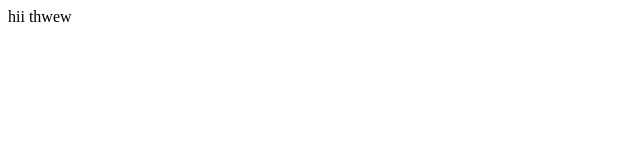
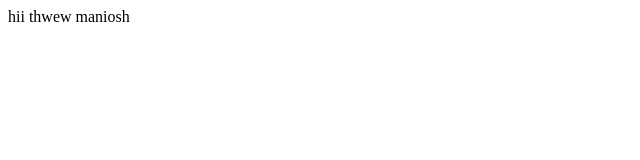
Before and after one commit to Talibshaib/project1, a plain HTML site: page index.html in a window 1280 px wide. Shown: the full height of the page, 0-640 px from the left. Drawn offline with Linux system fonts and the light colour scheme.

Commit message:
manish hutiyapa 2

```diff
--- a/index.html
+++ b/index.html
@@ -7,6 +7,6 @@
     <title>Document</title>
   </head>
   <body>
-    hii thwew
+    hii thwew maniosh
   </body>
 </html>
```
